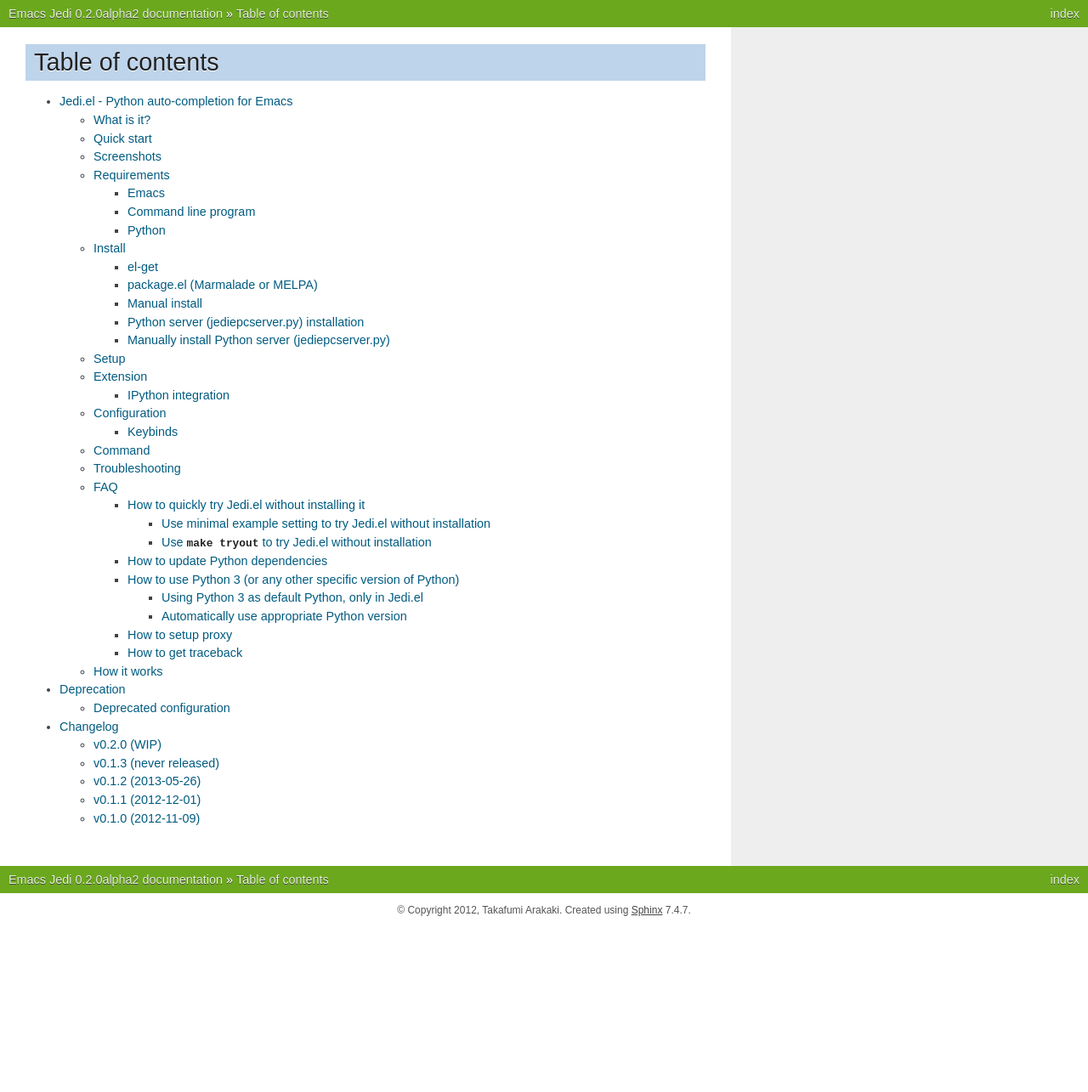
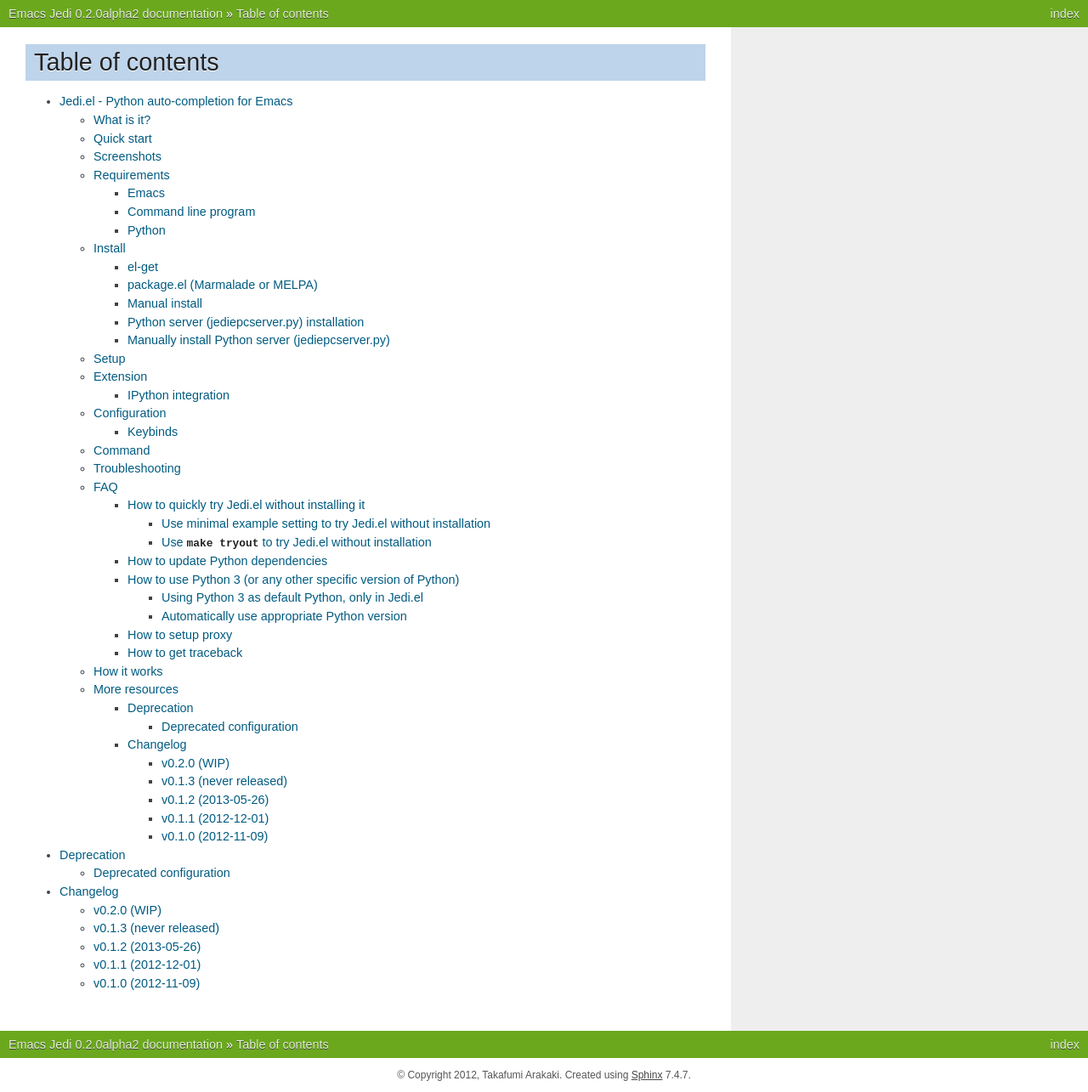
Before and after one commit to tkf/emacs-jedi, a Sphinx documentation site: the page built from doc/source/toc.rst, in a window 1280 px wide. Shown: the whole page at 85% size. Built offline with Sphinx 7.4.7, drawn with Linux system fonts in a browser that asks for light colours; before the commit the page ends 1091 px from its top, so only the background shows below that.

Commit message:
Append toctree in index.rst

```diff
--- a/doc/source/index.rst
+++ b/doc/source/index.rst
@@ -601,3 +601,12 @@
 This is extremely important thing to have in mind because you use
 Emacs to edit something, not to wait some random lisp program to finish.
 EPC_ and deferred.el_ are perfect libraries to achieve this goal.
+
+
+More resources
+==============
+
+.. toctree::
+
+   deprecation
+   changelog
```
